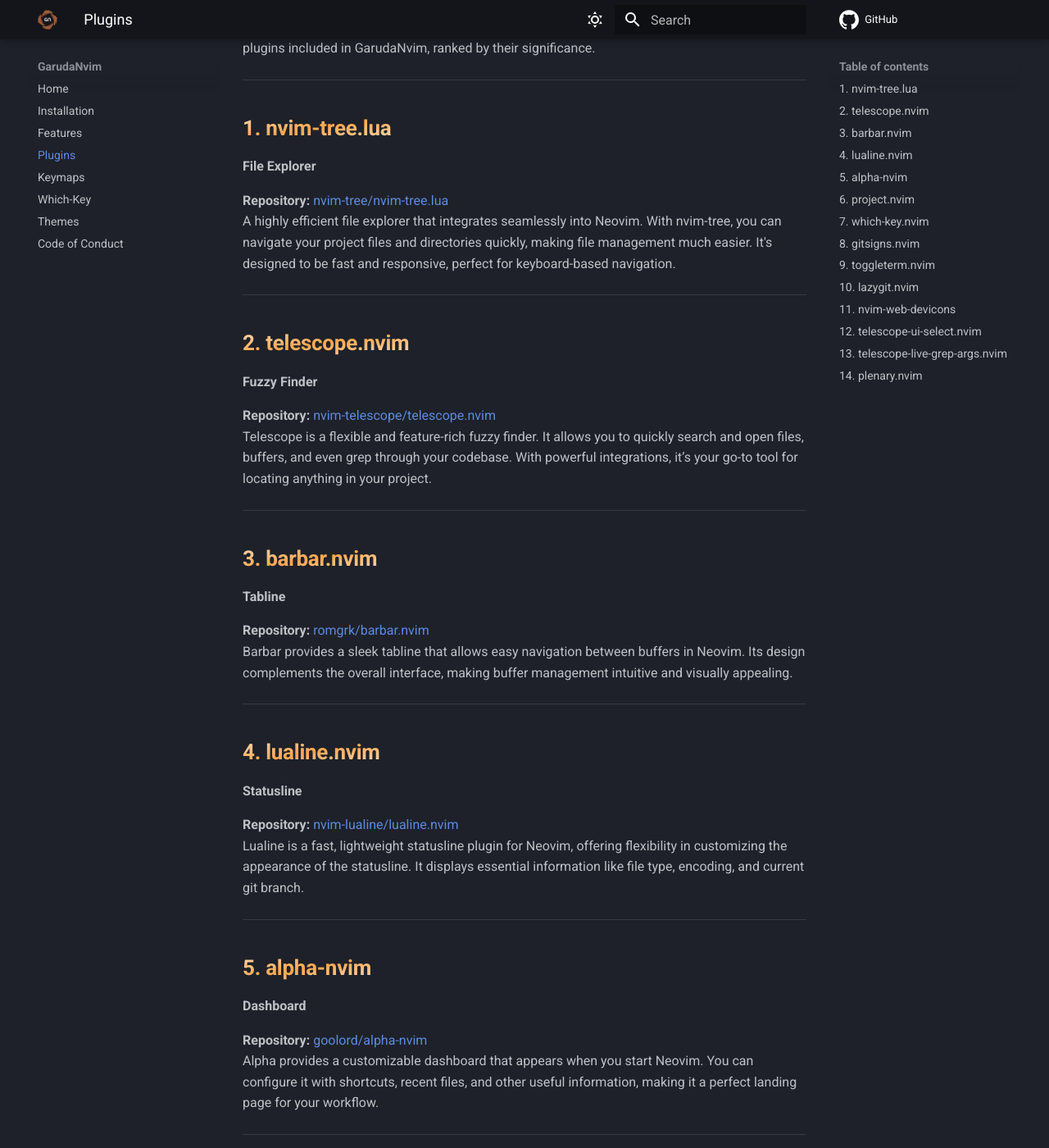
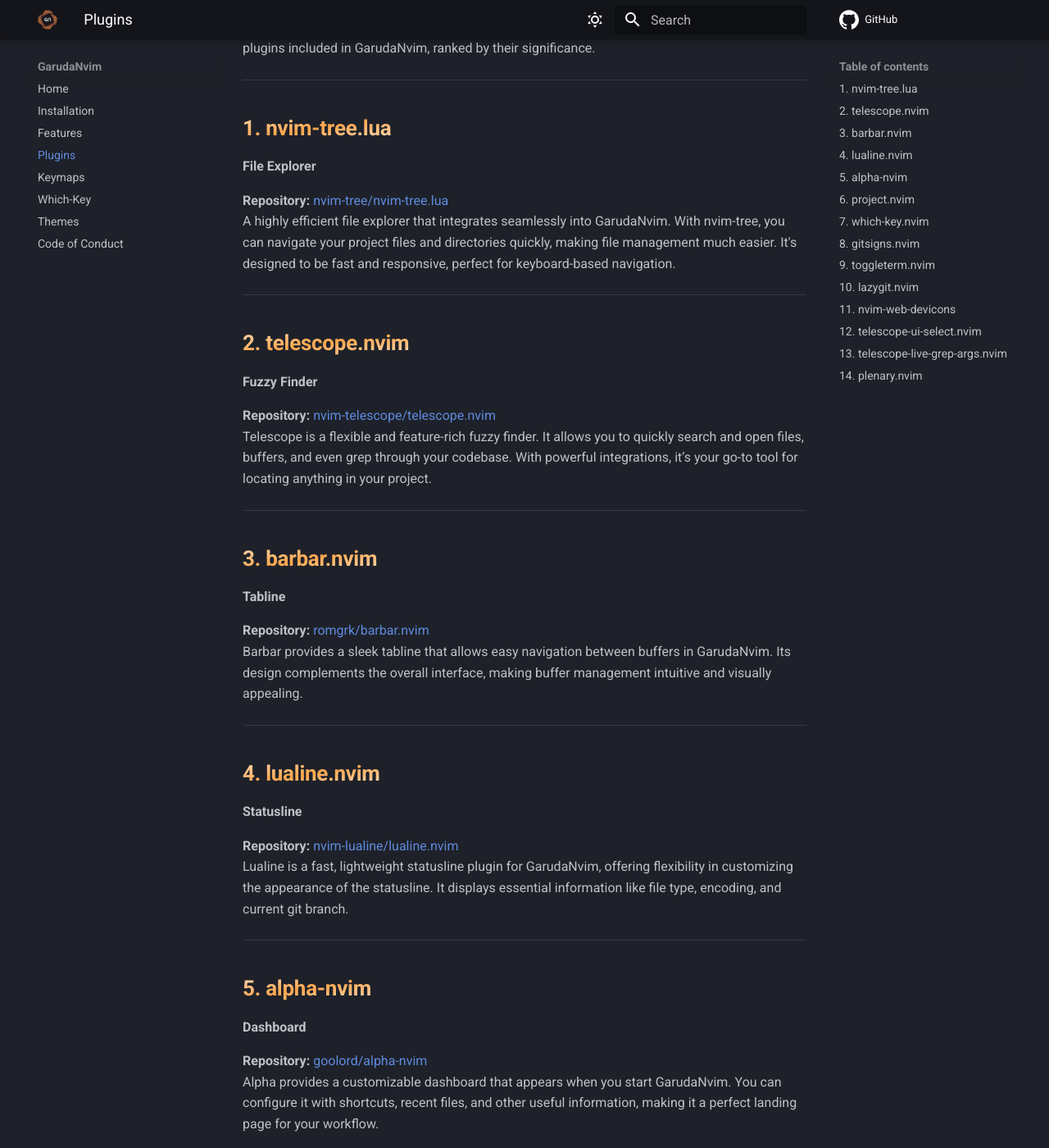
Before and after one commit to GarudaNvim/GarudaNvim.github.io, an MkDocs documentation site: the page built from docs/plugins.md, in a window 1280 px wide and 1400 px high, scrolled down 208 px. Shown: the whole window at 82% size. Built offline with MkDocs 1.6.1 and Material for MkDocs 9.7.7, drawn with Linux system fonts in a browser that asks for light colours; some of the changed text lies outside the part shown.

Commit message:
Updated the website with the new release of GarudaNvim

```diff
--- a/docs/plugins.md
+++ b/docs/plugins.md
@@ -11,7 +11,7 @@
 **File Explorer**
 
 **Repository:** [nvim-tree/nvim-tree.lua](https://github.com/nvim-tree/nvim-tree.lua)
-A highly efficient file explorer that integrates seamlessly into Neovim. With nvim-tree, you can navigate your project files and directories quickly, making file management much easier. It's designed to be fast and responsive, perfect for keyboard-based navigation.
+A highly efficient file explorer that integrates seamlessly into GarudaNvim. With nvim-tree, you can navigate your project files and directories quickly, making file management much easier. It's designed to be fast and responsive, perfect for keyboard-based navigation.
 
 ---
 
@@ -29,7 +29,7 @@
 **Tabline**
 
 **Repository:** [romgrk/barbar.nvim](https://github.com/romgrk/barbar.nvim)
-Barbar provides a sleek tabline that allows easy navigation between buffers in Neovim. Its design complements the overall interface, making buffer management intuitive and visually appealing.
+Barbar provides a sleek tabline that allows easy navigation between buffers in GarudaNvim. Its design complements the overall interface, making buffer management intuitive and visually appealing.
 
 ---
 
@@ -38,7 +38,7 @@
 **Statusline**
 
 **Repository:** [nvim-lualine/lualine.nvim](https://github.com/nvim-lualine/lualine.nvim)
-Lualine is a fast, lightweight statusline plugin for Neovim, offering flexibility in customizing the appearance of the statusline. It displays essential information like file type, encoding, and current git branch.
+Lualine is a fast, lightweight statusline plugin for GarudaNvim, offering flexibility in customizing the appearance of the statusline. It displays essential information like file type, encoding, and current git branch.
 
 ---
 
@@ -47,7 +47,7 @@
 **Dashboard**
 
 **Repository:** [goolord/alpha-nvim](https://github.com/goolord/alpha-nvim)
-Alpha provides a customizable dashboard that appears when you start Neovim. You can configure it with shortcuts, recent files, and other useful information, making it a perfect landing page for your workflow.
+Alpha provides a customizable dashboard that appears when you start GarudaNvim. You can configure it with shortcuts, recent files, and other useful information, making it a perfect landing page for your workflow.
 
 ---
 
@@ -74,7 +74,7 @@
 **Git Integration**
 
 **Repository:** [lewis6991/gitsigns.nvim](https://github.com/lewis6991/gitsigns.nvim)
-Gitsigns displays git status indicators in the sign column, allowing you to view changes to files, stages, and commits directly in Neovim. It enhances the Neovim experience by integrating git-related information seamlessly.
+Gitsigns displays git status indicators in the sign column, allowing you to view changes to files, stages, and commits directly in GarudaNvim. It enhances the GarudaNvim experience by integrating git-related information seamlessly.
 
 ---
 
@@ -83,7 +83,7 @@
 **Terminal Management**
 
 **Repository:** [akinsho/toggleterm.nvim](https://github.com/akinsho/toggleterm.nvim)
-Toggleterm makes managing multiple terminal instances within Neovim easy. It allows you to create and toggle between terminals, providing a seamless terminal experience inside your editor.
+Toggleterm makes managing multiple terminal instances within GarudaNvim easy. It allows you to create and toggle between terminals, providing a seamless terminal experience inside your editor.
 
 ---
 
@@ -92,7 +92,7 @@
 **Git Interface**
 
 **Repository:** [kdheepak/lazygit.nvim](https://github.com/kdheepak/lazygit.nvim)
-This plugin integrates the popular LazyGit terminal UI into Neovim, enabling you to manage git repositories with a visual interface. It simplifies complex git operations while keeping you inside Neovim.
+This plugin integrates the popular LazyGit terminal UI into GarudaNvim, enabling you to manage git repositories with a visual interface. It simplifies complex git operations while keeping you inside GarudaNvim.
 
 ---
 
@@ -128,7 +128,7 @@
 **Utility Library**
 
 **Repository:** [nvim-lua/plenary.nvim](https://github.com/nvim-lua/plenary.nvim)
-Plenary is a library of common utilities used by many Neovim plugins. It provides essential functions such as asynchronous programming support and file manipulation utilities, making plugin development easier.
+Plenary is a library of common utilities used by many GarudaNvim plugins. It provides essential functions such as asynchronous programming support and file manipulation utilities, making plugin development easier.
 
 ---
 
```
Also changed, not shown: docs/index.md (+8 -3 lines), docs/whichkey.md (+2 -2 lines).
